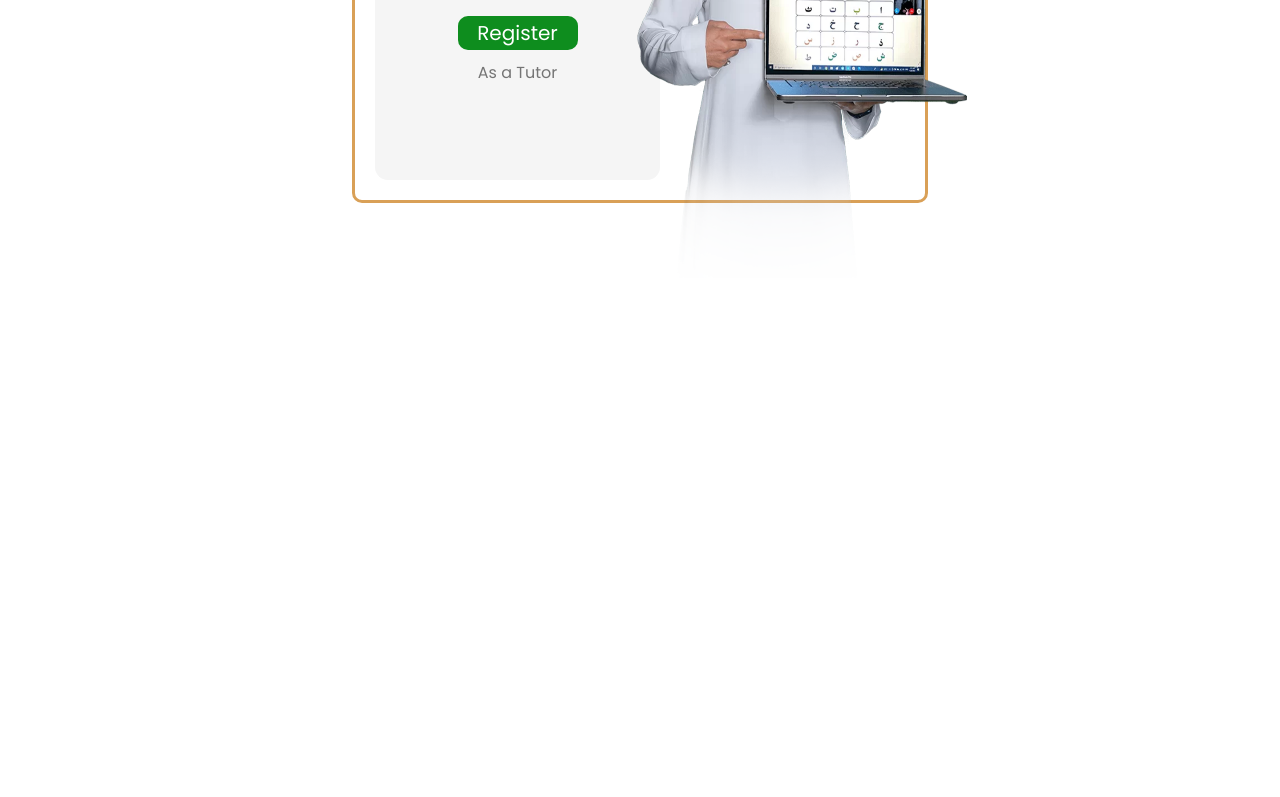
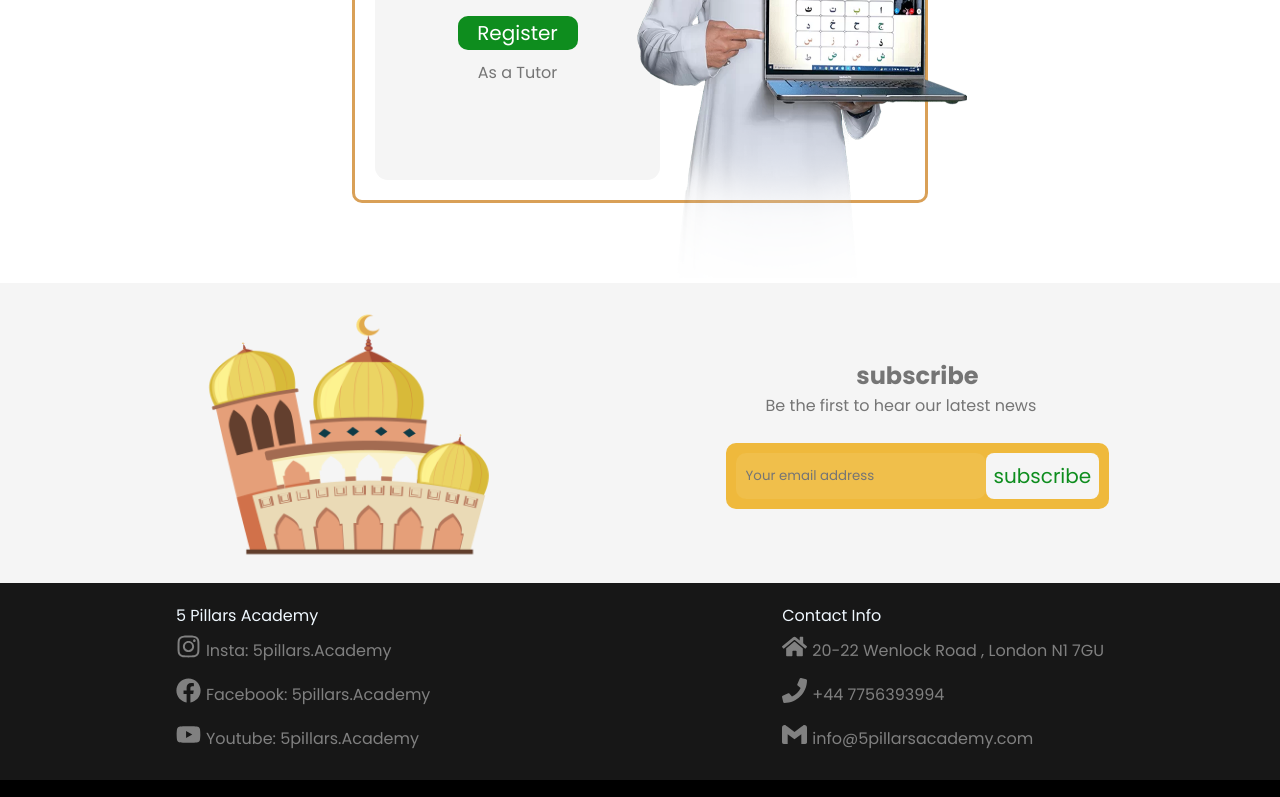
Before and after one commit to dotprods/5pillars, a React (Create React App) app in the folder client/: page / in a window 1280 px wide. Shown: the part 2000-2797 px from the top of the page. Before the commit the page ends 2283 px from the top, so only its background shows below. Built offline with nearby package versions, Linux system fonts and the light colour scheme.

Commit message:
footer added

```diff
--- /dev/null
+++ b/client/src/Components/Footer.js
@@ -0,0 +1,69 @@
+import React, { Component } from "react";
+import "../Css/Footer.css";
+import { FaInstagram } from "react-icons/fa";
+import { FaFacebook } from "react-icons/fa";
+import { FaYoutube } from "react-icons/fa";
+import { FaHome } from "react-icons/fa";
+import { FaPhone } from "react-icons/fa";
+import { SiGmail } from "react-icons/si";
+
+const Footer = () => {
+  return (
+    <>
+      <footer>
+        <div className="footer-head">
+          <div className="first-head">
+            <p>5 Pillars Academy</p>
+            <div className="lnk">
+              <a href="https://instagram.com/5pillars.academy?igshid=NTc4MTIwNjQ2YQ==">
+                <FaInstagram size={25} />
+              </a>
+              <p>Insta: 5pillars.Academy</p>
+            </div>
+
+            <div className="lnk">
+              <a href="https://www.facebook.com/profile.php?id=100090319573405&mibextid=ZbWKwL">
+                <FaFacebook size={25} />
+              </a>
+              <p>Facebook: 5pillars.Academy</p>
+            </div>
+
+            <div className="lnk">
+              <a href="https://youtube.com/@5pillars.Academy">
+                <FaYoutube size={25} />
+              </a>
+              <p> Youtube: 5pillars.Academy</p>
+            </div>
+          </div>
+          <div className="second-head">
+            <p>Contact Info</p>
+            <div className="lnk">
+              <a>
+                <FaHome size={25} />
+              </a>
+              <p>20-22 Wenlock Road , London N1 7GU</p>
+            </div>
+
+            <div className="lnk">
+              <a href="https://wa.me/447756393994">
+                <FaPhone size={25} />
+              </a>
+              <p> +44 7756393994</p>
+            </div>
+
+            <div className="lnk">
+              <a href="mailto:example@mail.com">
+                <SiGmail size={25} />
+              </a>
+              <p> info@5pillarsacademy.com</p>
+            </div>
+          </div>
+        </div>
+        <div className="copyright">
+          <h4>© 2023 5 Pillars Academy All Rights Reserved</h4>
+        </div>
+      </footer>
+    </>
+  );
+};
+export default Footer;
--- a/client/src/Components/Home.js
+++ b/client/src/Components/Home.js
@@ -11,21 +11,29 @@ import boy from "../assets/Boy.png";
 import girl from "../assets/Girl.png";
 import { useMotionValue, useTransform, motion } from "framer-motion";
 import Habibi from "../assets/vsd.png";
+import mosque2 from "../assets/Mosque2.png";
+import Footer from "./Footer";
 
 const Home = () => {
   const [counteOn, setCounterOn] = useState(false);
-  // const x = useMotionValue(0);
-  // const y = useMotionValue(0);
-  // const rotateX = useTransform(y, [-100, 100], [30, -30]);
-  // const rotateY = useTransform(x, [-100, 100], [-30, 30]);
+  const [email, setEmail] = useState("");
+  const [error, setError] = useState("");
 
-  // const colors = [
-  //   { value: "#b6a179" },
-  //   { value: "#272425" },
-  //   { value: "#6389cb" },
-  //   { value: "#f2c758" },
-  //   { value: "#ffffff" },
-  // ];
+  const validateEmail = (email) => {
+    // Regular expression for email validation
+    const emailRegex = /^[^\s@]+@[^\s@]+\.[^\s@]+$/;
+    return emailRegex.test(email);
+  };
+
+  const handleSubscribe = () => {
+    if (validateEmail(email)) {
+      // Send the email to the backend using axios
+    } else {
+      setError("Please enter a valid email address.");
+      alert(error);
+    }
+  };
+
   return (
     <>
       {/* <Parallax strength={-600} bgImage={myImage}> */}
@@ -35,7 +43,9 @@ const Home = () => {
         <h1>
           Learn Quran <br /> Online With Us!
         </h1>
-
+        <Link to="/" style={{ textDecoration: "none" }}>
+          <h2 className="register-btn2"> Register Now</h2>
+        </Link>
         <Link to="/" style={{ textDecoration: "none" }}>
           <h2 className="register-btn"> Register Now</h2>
         </Link>
@@ -185,6 +195,24 @@ const Home = () => {
           </div>
         </div>
       </div>
+
+      <div className="subscribe">
+        <img src={mosque2} alt="subscribe-mosque"></img>
+        <div className="subscribe-text">
+          <h2>subscribe</h2>
+          <p>Be the first to hear our latest news</p>
+          <div className="search-bar">
+            <input
+              type="text"
+              placeholder="Your email address"
+              value={email}
+              onChange={(e) => setEmail(e.target.value)}
+            ></input>
+            <button onClick={handleSubscribe}>subscribe</button>
+          </div>
+        </div>
+      </div>
+      <Footer />
     </>
   );
 };
--- /dev/null
+++ b/client/src/Css/Footer.css
@@ -0,0 +1,61 @@
+@import url("https://fonts.googleapis.com/css2?family=Poppins:wght@100;200;300;400;600;700&display=swap");
+* {
+  /* padding: 0;
+  margin: 0; */
+  box-sizing: border-box;
+  font-family: "Poppins", sans-serif;
+}
+.copyright {
+  height: 10vh;
+  background: black;
+  color: gray;
+  text-align: center;
+  display: flex;
+  justify-content: center;
+  align-items: center;
+}
+.footer-head {
+  display: flex;
+  justify-content: space-around;
+  background: #171717;
+  padding: 20px 0;
+}
+.first-head {
+  display: flex;
+  flex-direction: column;
+}
+.first-head p,
+.second-head p {
+  color: aliceblue;
+}
+.second-head {
+  display: flex;
+  flex-direction: column;
+}
+.lnk {
+  display: flex;
+  justify-content: flex-start;
+  align-items: center;
+  text-align: center;
+  margin: 6px 0;
+}
+.lnk svg {
+  color: grey;
+}
+.lnk p {
+  margin-left: 5px;
+  color: gray;
+}
+@media (max-width: 768px) {
+  .footer-head {
+    flex-direction: column;
+    padding: 10px;
+  }
+  .first-head p,
+  .second-head p {
+    text-align: center;
+  }
+  .lnk {
+    margin-top: 5px;
+  }
+}
--- a/client/src/Css/Home.css
+++ b/client/src/Css/Home.css
@@ -170,6 +170,20 @@ body::-webkit-scrollbar {
   padding: 10px;
   cursor: pointer;
 }
+.register-btn2 {
+  position: absolute;
+  font-size: large;
+  border-radius: 8px;
+  background: #086271;
+  color: white;
+  font-weight: 400;
+  /* width: 20%; */
+  left: 20%;
+  top: 70%;
+  padding: 13px;
+  cursor: pointer;
+  opacity: 0.4;
+}
 .line {
   color: gray;
   position: absolute;
@@ -319,6 +333,10 @@ body::-webkit-scrollbar {
     top: 67%;
     height: 47px;
   }
+  .register-btn2 {
+    top: 67%;
+    height: 47px;
+  }
   .coo {
     margin: 15px;
   }
@@ -329,6 +347,12 @@ body::-webkit-scrollbar {
     height: 60%;
   }
   .register-btn {
+    position: absolute;
+    top: 50%;
+    width: 150px;
+    height: 50px;
+  }
+  .register-btn2 {
     position: absolute;
     top: 50%;
     width: 150px;
@@ -352,6 +376,10 @@ body::-webkit-scrollbar {
     color: aliceblue;
   }
   .register-btn {
+    top: 55%;
+    height: 43px;
+  }
+  .register-btn2 {
     top: 55%;
     height: 43px;
   }
@@ -384,6 +412,10 @@ body::-webkit-scrollbar {
     height: 450px;
   }
   .register-btn {
+    top: 63%;
+    height: 43px;
+  }
+  .register-btn2 {
     top: 63%;
     height: 43px;
   }
@@ -447,6 +479,13 @@ body::-webkit-scrollbar {
     bottom: 7%;
   }
   .register-btn {
+    position: absolute;
+    left: 20%;
+    top: 56%;
+    height: 44px;
+    text-align: center;
+  }
+  .register-btn2 {
     position: absolute;
     left: 20%;
     top: 56%;
@@ -603,3 +642,63 @@ body::-webkit-scrollbar {
     right: -40px;
   }
 }
+.subscribe {
+  display: flex;
+  justify-content: space-evenly;
+  background: #f5f5f5;
+  height: 300px;
+  align-items: center;
+}
+.subscribe .subscribe-text {
+}
+
+.subscribe img {
+  width: 30%;
+}
+.search-bar {
+  background: #efb93c;
+  display: flex;
+  padding: 10px;
+  border-radius: 10px;
+}
+.subscribe-text h2,
+p {
+  color: #757575;
+}
+.subscribe-text p {
+  margin-left: 40px;
+  margin-bottom: 25px;
+}
+.subscribe-text h2 {
+  margin-bottom: 0;
+}
+.search-bar input[type="text"] {
+  background: #f0bf4b;
+  border-radius: 10px;
+  width: 250px;
+  border: none; /* Remove the default border */
+  outline: none; /* Remove the outline when focused */
+  color: white;
+}
+
+.search-bar input::placeholder {
+}
+.search-bar button {
+  border-radius: 8px;
+  background: #f5f5f5;
+  color: #0e8d1e;
+  padding: 8px;
+  cursor: pointer;
+}
+@media only screen and (max-width: 767px) {
+  .subscribe {
+    flex-direction: column;
+    margin-bottom: 10px;
+  }
+  .subscribe-text {
+    text-align: center;
+  }
+  .subscribe img {
+    width: 50%;
+  }
+}
```
